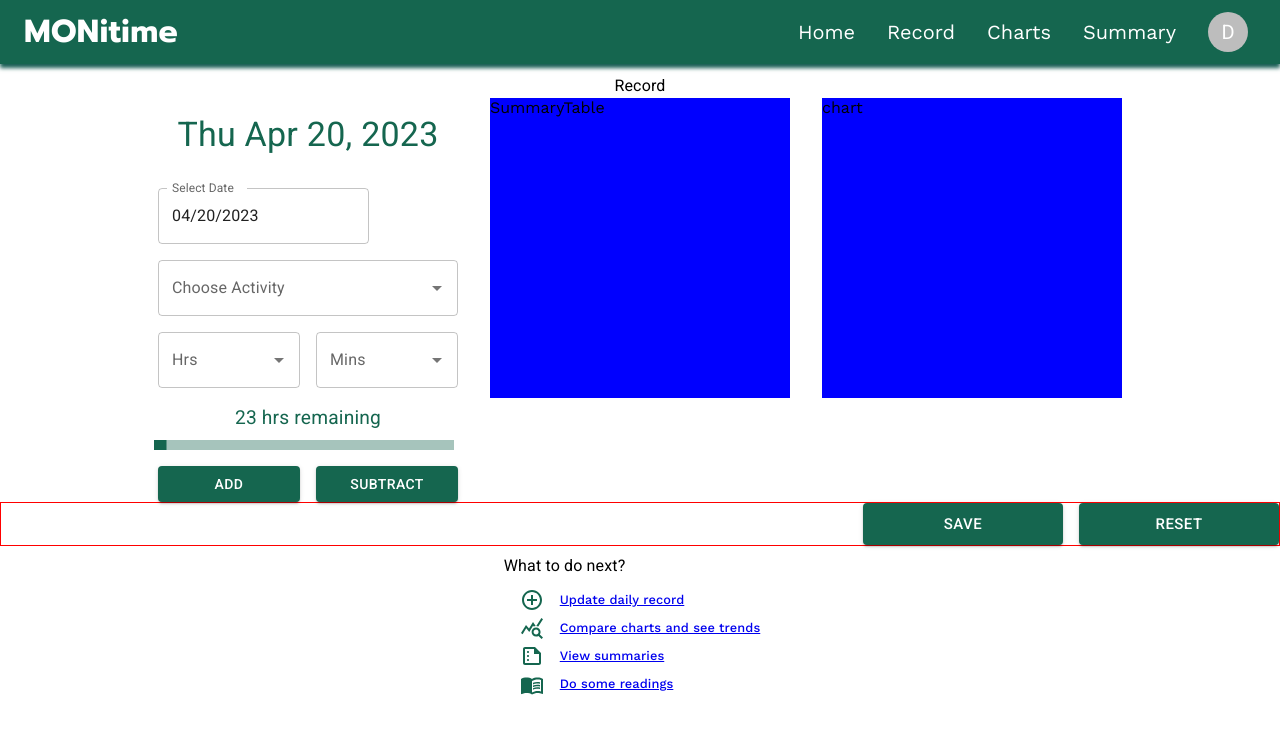
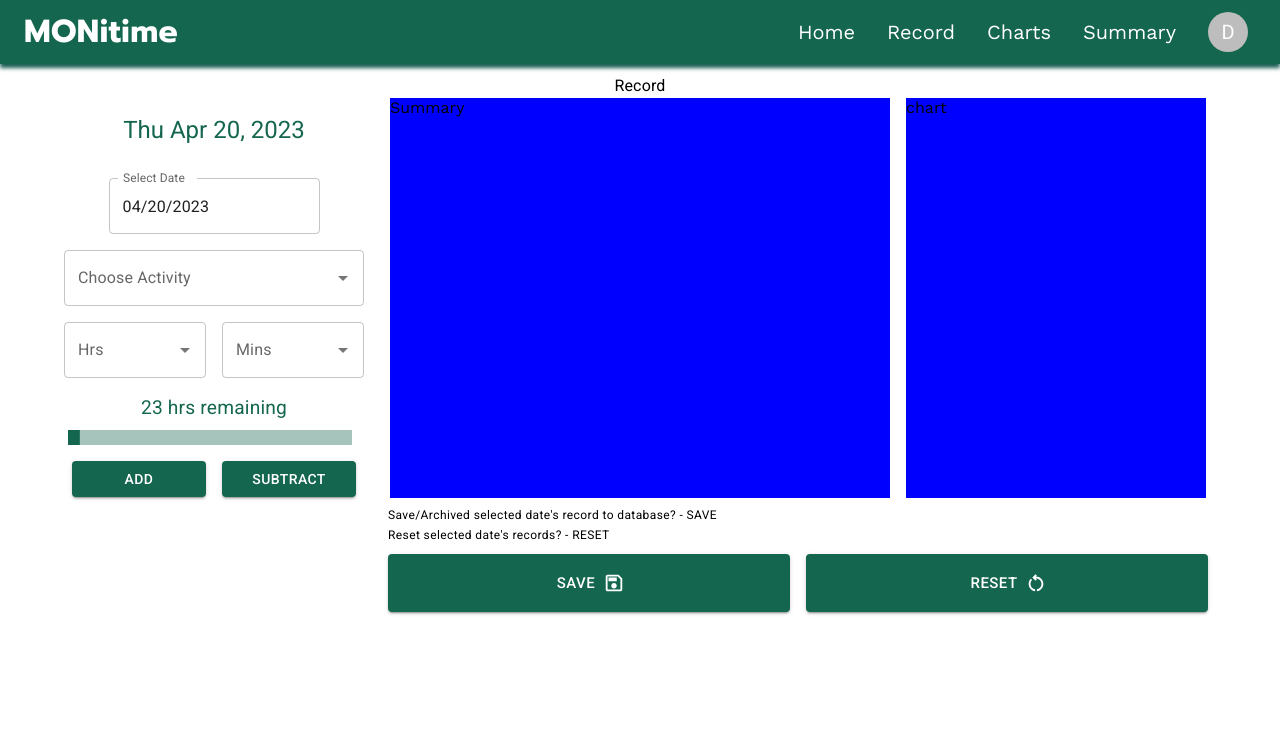
Before and after one commit to aramind/first-web-dev-portfolio, a React (Create React App) app in the folder p4-node-app/client/: page /record in a window 1280 px wide. Shown: the top 734 px of the page. Built offline with nearby package versions, Linux system fonts and the light colour scheme.

Commit message:
feat: (major) making the full layout of record pages

```diff
--- a/p4-node-app/client/src/pages/RecordPage.js
+++ b/p4-node-app/client/src/pages/RecordPage.js
@@ -20,6 +20,9 @@ import {
   MenuBook,
   MoreVert,
   People,
+  RestartAltOutlined,
+  Save,
+  SaveOutlined,
   SelfImprovement,
   VideogameAsset,
   WorkHistory,
@@ -88,36 +91,30 @@ const RecordPage = () => {
       <Toolbar sx={{ marginBottom: "10px" }} />
       {/* TODO: to remove once final na */}
       <Typography>Record</Typography>
-      {/*TODO: Form Fields */}
+      {/* for main content */}
       <Box
+        width="100%"
+        gap="1rem"
         sx={{
-          display: "flex",
-          justifyContent: "center",
-          alignItems: "flex-start",
-          flexWrap: "wrap",
-          gap: "1rem",
-          width: "95%", // default width for extra-small screens
-          // for medium and larger screens
+          // border: "1px solid green",
           [muiTheme.breakpoints.up("md")]: {
-            width: { md: "90%", lg: "90%", xl: "70%" },
-            gap: { md: "1rem", lg: "2rem", xl: "4rem" },
-            // justifyContent: "space-between",
+            width: { md: "95%", lg: "90%", xl: "70%" },
+            display: { md: "flex" },
           },
         }}
-        // border={"1px solid red"}
       >
-        {/* Container for the Date picker with date */}
-        <Box
-          minWidth="300px"
-          sx={{
-            display: "flex",
-            flexDirection: "column",
-            alignItems: "stretch",
-            justifyContent: "start",
-            gap: "1rem",
-          }}
-          // sx={{ gap: "rem", border: "1px solid red" }}
+        <Stack
+          flex={1}
+          gap={2}
+          alignItems="center"
+          sx={
+            {
+              // border: "1px solid red",
+            }
+          }
         >
+          {/* container for form fields */}
+          {/* date display */}
           <Box
             my={"1rem"}
             width={"100%"}
@@ -130,16 +127,16 @@ const RecordPage = () => {
               color: muiTheme.palette.primary.main,
             }}
           >
-            <Typography variant="h4">{formattedDate}</Typography>
+            <Typography variant="h5">{formattedDate}</Typography>
           </Box>
+          {/* date picker */}
           {/* TODO:(minor) make the date picker occupy the whole width of the parent */}
           <Box
             width={"100%"}
             sx={{
               display: "flex",
-              justifyContent: "start",
               alignItems: "center",
-              minWidth: "300px",
+              justifyContent: "center",
               // border: "1px solid red",
               color: muiTheme.palette.primary.main,
             }}
@@ -207,6 +204,8 @@ const RecordPage = () => {
           </Stack>
           {/* Progress Bar */}
           <Box
+            width="100%"
+            px={1}
             sx={{
               display: "flex",
               flexDirection: "column",
@@ -226,12 +225,13 @@ const RecordPage = () => {
               <LinearProgress
                 variant="determinate"
                 value={completedPercent}
-                sx={{ height: "10px" }}
+                sx={{ height: "15px" }}
               />
             </Box>
           </Box>
           {/* Buttons */}
           <Stack
+            px={1}
             direction={{ xs: "column", sm: "row" }}
             spacing={2}
             sx={{ width: "100%" }}
@@ -249,55 +249,86 @@ const RecordPage = () => {
               Subtract
             </Button>
           </Stack>
+        </Stack>
+
+        {/* BOX 2 */}
+        <Box
+          flex={3}
+          sx={
+            {
+              // border: "1px solid blue",
+            }
+          }
+        >
+          {/* Summary and chart */}
+          <Box
+            sx={{
+              // border: "1px solid blue",
+              display: "flex",
+              justifyContent: "center",
+              flexDirection: "row",
+              flexWrap: "wrap",
+              gap: "1rem",
+            }}
+          >
+            <Box
+              width="500px"
+              height="400px"
+              sx={{ backgroundColor: "blue" }}
+            >
+              Summary
             </Box>
-
-        {/*TODO: Summary Table */}
             <Box
               width="300px"
-          height="300px"
+              height="400px"
               sx={{ backgroundColor: "blue" }}
-        >
-          SummaryTable
-        </Box>
-        {/*TODO: Charts */}
-        <Box
-          width="300px"
-          height="300px"
-          backgroundColor="blue"
             >
               chart
             </Box>
           </Box>
+          {/* text info */}
           <Stack
+            px={1}
+            my={1}
+          >
+            <Typography variant="caption">
+              Save/Archived selected date's record to database? - SAVE
+            </Typography>
+
+            <Typography variant="caption">
+              Reset selected date's records? - RESET
+            </Typography>
+          </Stack>
+          {/* save and clear */}
+          <Stack
+            px={1}
             direction={{ xs: "column", sm: "row" }}
             spacing={2}
-        sx={{ width: "100%", border: "1px solid red" }}
-        justifyContent={"end"}
+            sx={{ width: "100%" }}
           >
             <Button
+              fullWidth
+              variant="contained"
               size="large"
-          variant="contained"
-          sx={{ minWidth: "200px", py: "0.5rem" }}
+              endIcon={<SaveOutlined />}
+              sx={{ py: "1rem" }}
             >
               Save
             </Button>
             <Button
+              fullWidth
+              variant="contained"
               size="large"
-          variant="contained"
-          sx={{ minWidth: "200px", py: "0.5rem" }}
+              endIcon={<RestartAltOutlined />}
+              sx={{ py: "1rem" }}
             >
               Reset
             </Button>
           </Stack>
-      <Box
-        // sx={{ border: "1px solid red" }}
-        px={4}
-        py={1}
-        mb={4}
-      >
-        <Typography mb={1}>What to do next?</Typography>
-        <SideBar />
         </Box>
+      </Box>
+
+      {/* END */}
     </Box>
   );
 };
```
Also changed, not shown: p4-node-app/client/src/components/Temporary.js (added, +221 -0 lines). Lines whose indentation alone changed are shown as unchanged.
